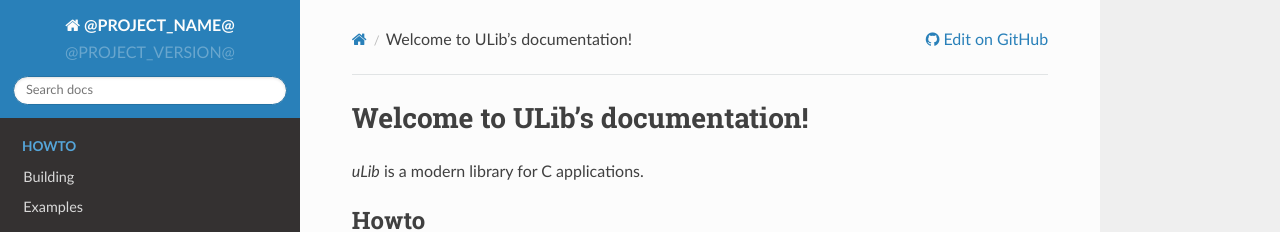
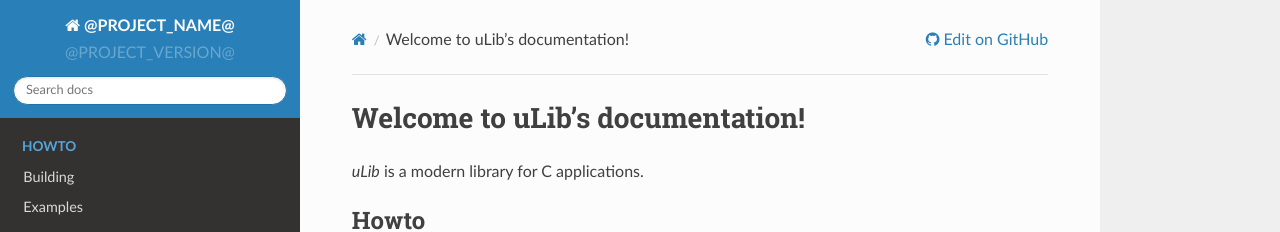
Before and after one commit to IvanoBilenchi/ulib, a Sphinx documentation site: the page built from docs/index.rst, in a window 1280 px wide and 1134 px high. Shown: the top 232 px of the window. Built offline with Sphinx 7.4.7 and the Read the Docs theme 2.0.0, drawn with Linux system fonts in a browser that asks for light colours.

Commit message:
Fix typo

```diff
--- a/docs/index.rst
+++ b/docs/index.rst
@@ -1,5 +1,5 @@
 ================================
-Welcome to ULib's documentation!
+Welcome to uLib's documentation!
 ================================
 
 *uLib* is a modern library for C applications.
```
